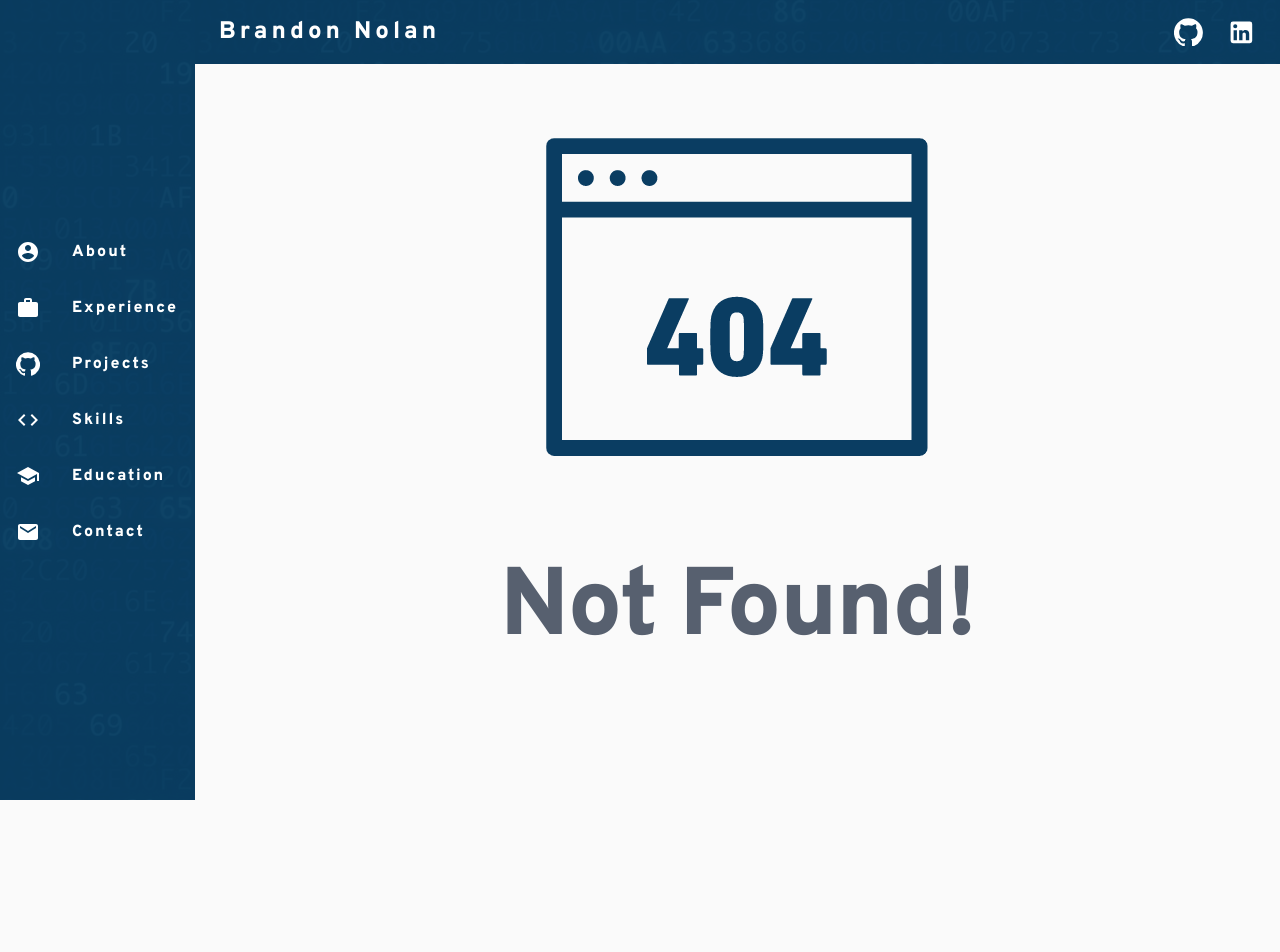
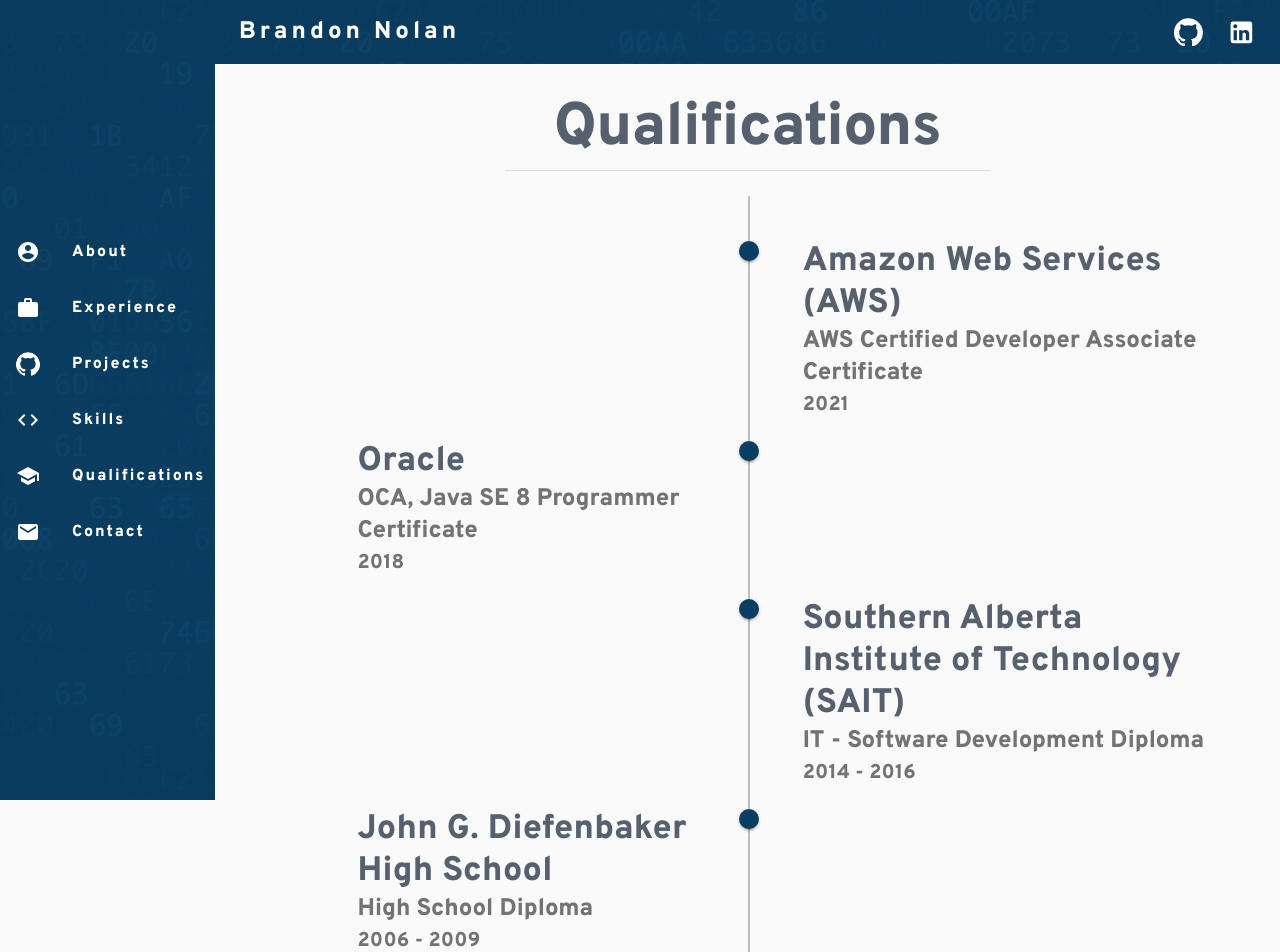
Before and after one commit to brandon3123/personal-website, a React (Create React App) app in the folder client/: page /Qualifications in a window 1280 px wide. Before the commit this address had no page. Shown: the top 952 px of the page. Before the commit the page ends 800 px from the top, so only its background shows below. Built offline with nearby package versions, Linux system fonts and the light colour scheme.

Commit message:
Renamed Education to Qualifications. Also edited some styles.

```diff
--- a/client/src/App.css
+++ b/client/src/App.css
@@ -2,6 +2,10 @@
 
 .pad-left-120 {
     padding-left: 120px;
+}
+
+.pad-left-70 {
+    padding-left: 70px;
 }
 
 ul {
@@ -459,7 +463,7 @@ body {
     padding-bottom: 5%;
 }
 
-.educationHeader {
+.qualificationsHeader {
     padding-bottom: 5px;
 }
 
--- a/client/src/components/Navigation.js
+++ b/client/src/components/Navigation.js
@@ -25,13 +25,13 @@ import About from "./About";
 import Experience from "./Experience";
 import Projects from "./Projects";
 import Skills from "./Skills";
-import Education from "./Education";
+import Qualifications from "./Qualifications";
 import ContactMe from "./ContactMe";
 import SwipeableDrawer from "@material-ui/core/SwipeableDrawer";
 import NotFound from "./NotFound";
 import BannerImage from "../images/coding-background.jpg"
 
-const drawerWidth = 195;
+const drawerWidth = 215;
 
 const useStyles = makeStyles(theme => ({
     root: {
@@ -133,11 +133,11 @@ function ResponsiveDrawer(props) {
                     </ListItemIcon>
                     <ListItemText primary={'Skills'} className={'navLink'}/>
                 </ListItem>
-                <ListItem key={'Education'} component={Link} to={"/Education"} onClick={autoCloseDrawerFromOnClickForMobile}>
+                <ListItem key={'Qualifications'} component={Link} to={"/Qualifications"} onClick={autoCloseDrawerFromOnClickForMobile}>
                     <ListItemIcon>
                         <SchoolIcon style={{color: "white"}}/>
                     </ListItemIcon>
-                    <ListItemText primary={'Education'} className={'navLink'}/>
+                    <ListItemText primary={'Qualifications'} className={'navLink'}/>
                 </ListItem>
                 <ListItem key={'Contact'} component={Link} to={"/Contact"} onClick={autoCloseDrawerFromOnClickForMobile}>
                     <ListItemIcon>
@@ -228,7 +228,7 @@ function ResponsiveDrawer(props) {
                         <Route path="/Experience" render={() => <Experience/>}/>
                         <Route path="/Projects" render={() => <Projects/>}/>
                         <Route path="/Skills" render={() => <Skills/>}/>
-                        <Route path="/Education" render={() => <Education/>}/>
+                        <Route path="/Qualifications" render={() => <Qualifications/>}/>
                         <Route path="/Contact" render={() => <ContactMe/>}/>
                         <Route render={() => <NotFound/>}/>
                     </Switch>
--- a/client/src/components/Education.js
+++ b/client/src/components/Qualifications.js
@@ -3,7 +3,7 @@ import Container from "@material-ui/core/Container";
 import Typography from "@material-ui/core/Typography";
 import Divider from "@material-ui/core/Divider";
 
-class Education extends React.Component {
+class Qualifications extends React.Component {
     componentDidMount() {
         window.scrollTo(0, 0)
     }
@@ -11,15 +11,15 @@ class Education extends React.Component {
     render() {
         return (
             <Container className={'pageContainer'}>
-                <Typography variant={"h2"} className={'educationHeader headerFont'} align={"center"}>
-                    Education
+                <Typography variant={"h2"} className={'qualificationsHeader headerFont'} align={"center"}>
+                    Qualifications
                 </Typography>
                 <Divider className={'centerDivider'}/>
                 <section id="conference-timeline" className={'time-line-section'}>
                     <div className="conference-center-line"></div>
                     <div className="timeline-article">
-                        <div className="content-left-container">
-                            <div className="content-left">
+                        <div className="content-right-container">
+                            <div className="content-right">
                                 <Typography className={'headerFont'} variant={'h4'}>Amazon Web Services (AWS)</Typography>
                                 <Typography variant={"h5"} className={'headerFont'} color={"textSecondary"}>AWS Certified Developer Associate Certificate</Typography>
                                 <Typography variant={"h6"} className={'headerFont'} color={"textSecondary"}>2021</Typography>
@@ -30,40 +30,32 @@ class Education extends React.Component {
                     </div>
                     <div className="conference-timeline-content">
                         <div className="timeline-article">
-                            <div className="content-right-container">
-                                <div className="content-right">
+                            <div className="content-left-container">
+                                <div className="content-left pad-left-70">
                                     <Typography className={'headerFont'} variant={'h4'}>Oracle</Typography>
-                                    <Typography variant={"h5"} className={'headerFont'} color={"textSecondary"}>OCA,
-                                        Java SE 8 Programmer Certificate</Typography>
-                                    <Typography variant={"h6"} className={'headerFont'}
-                                                color={"textSecondary"}>2018</Typography>
+                                    <Typography variant={"h5"} className={'headerFont'} color={"textSecondary"}>OCA, Java SE 8 Programmer Certificate</Typography>
+                                    <Typography variant={"h6"} className={'headerFont'} color={"textSecondary"}>2018</Typography>
                                 </div>
                             </div>
                             <div className="meta-date"></div>
                         </div>
                         <div className="timeline-article">
-                            <div className="content-left-container">
-                                <div className="content-left">
-                                    <Typography className={'headerFont'} variant={'h4'}>Southern Alberta Institute of
-                                        Technology (SAIT)</Typography>
-                                    <Typography variant={"h5"} className={'headerFont'} color={"textSecondary"}>IT -
-                                        Software Development Diploma</Typography>
-                                    <Typography variant={"h6"} className={'headerFont'} color={"textSecondary"}>2014 -
-                                        2016</Typography>
+                            <div className="content-right-container">
+                                <div className="content-right">
+                                    <Typography className={'headerFont'} variant={'h4'}>Southern Alberta Institute of Technology (SAIT)</Typography>
+                                    <Typography variant={"h5"} className={'headerFont'} color={"textSecondary"}>IT - Software Development Diploma</Typography>
+                                    <Typography variant={"h6"} className={'headerFont'} color={"textSecondary"}>2014 - 2016</Typography>
                                 </div>
                             </div>
                             <div className="meta-date">
                             </div>
                         </div>
                         <div className="timeline-article">
-                            <div className="content-right-container">
-                                <div className="content-right">
-                                    <Typography className={'headerFont'} variant={'h4'}>John G. Diefenbaker High
-                                        School</Typography>
-                                    <Typography variant={"h5"} className={'headerFont'} color={"textSecondary"}>High
-                                        School Diploma</Typography>
-                                    <Typography variant={"h6"} className={'headerFont'} color={"textSecondary"}>2006 -
-                                        2009</Typography>
+                            <div className="content-left-container">
+                                <div className="content-left pad-left-70">
+                                    <Typography className={'headerFont'} variant={'h4'}>John G. Diefenbaker High School</Typography>
+                                    <Typography variant={"h5"} className={'headerFont'} color={"textSecondary"}>High School Diploma</Typography>
+                                    <Typography variant={"h6"} className={'headerFont'} color={"textSecondary"}>2006 - 2009</Typography>
                                 </div>
                             </div>
                             <div className="meta-date">
@@ -76,4 +68,4 @@ class Education extends React.Component {
     }
 }
 
-export default Education;
+export default Qualifications;
```
